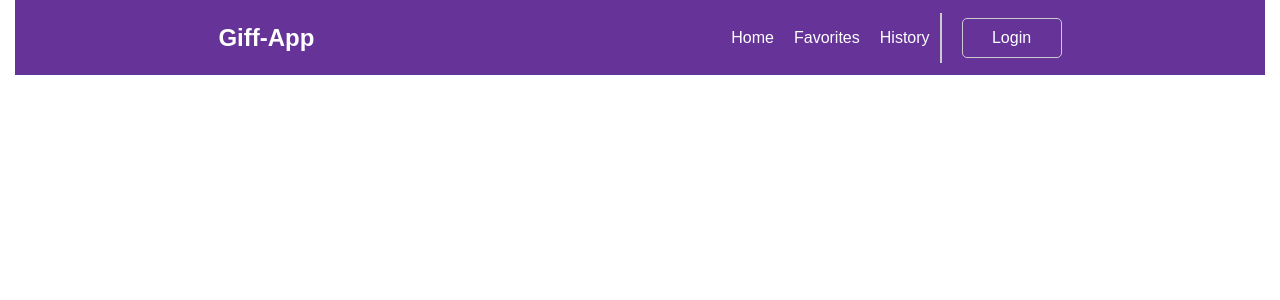
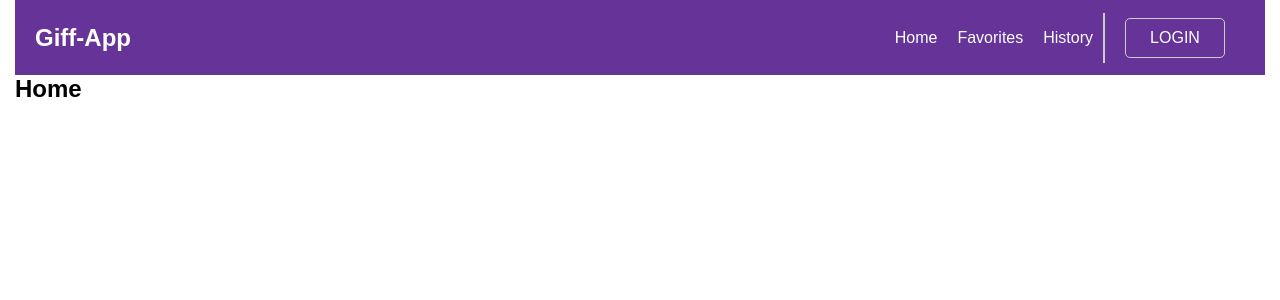
Before and after one commit to AlexChavezz/new-gif-app, a React (Vite) app: page / in a window 1280 px wide. Shown: the top 300 px of the page. Built offline with nearby package versions, Linux system fonts and the light colour scheme.

Commit message:
auth reducer working

```diff
--- a/src/components/auth/LoginForm.tsx
+++ b/src/components/auth/LoginForm.tsx
@@ -1,9 +1,10 @@
-import React from 'react'
-import { useForm } from '../../hooks/useForm';
-import { Form, SubmitButton, Input, Label } from '../form';
+import React, { useContext } from 'react'
+import { useForm } from '../../hooks/useForm'
+import { Form, SubmitButton, Input, Label } from '../form'
 import styles from '../../styles/authStyles.module.css'
 import userLogo from '../../assests/person_black_24dp.svg'
 import passwordLogo from '../../assests/lock_black_24dp.svg'
+import { Auth } from '../../context/authContext'
 
 interface LoginFormData {
     email: string,
@@ -16,21 +17,32 @@ export const LoginForm = () => {
         password: ''
     });
     const { email, password } = values;
+    const { dispatch, state } = useContext(Auth)
     const onSubmit = (e: React.FormEvent<HTMLFormElement>) => {
         e.preventDefault()
-        console.log(email)
-        console.log(password)
+        dispatch({
+            type: "login", payload: {
+                user: {
+                    userName: "jose",
+                    email,
+                    uid: "9847890463"
+                },
+                token: "8374895h43ui768594"
+            }
+        })
     }
+
     return (
         <Form
             onSubmit={(e) => onSubmit(e)}
         >
             <div className={styles.formGroup}>
                 <Input
+                    type="email"
                     name="email"
                     value={email}
                     onChange={handleChange}
-                    placeHolder="Name"
+                    placeHolder="Email"
                 />
                 <Label img={{
                     src: userLogo,
--- /dev/null
+++ b/src/components/home/Header.tsx
@@ -0,0 +1,33 @@
+import styles from '../../styles/homeStyles.module.css'
+import { Link } from "react-router-dom"
+
+export const Header = () => {
+    return (
+        <header className={styles.header}>
+            <div className={ styles.headerTitleContainer}>
+                <Link to="/" className={styles.headerTitle} >
+                    <h1>Giff-App</h1>
+                </Link>
+            </div>
+            <div className={ styles.headerNavUl}>
+                <ul className={styles.list}>
+                    <li className={styles.listItem}>
+                        <Link to="/" className={styles.listLink}>Home</Link>
+                    </li>
+                    <li className={styles.listItem}>
+                        <Link to="/favorites" className={styles.listLink}>Favorites</Link>
+                    </li>
+                    <li className={styles.listItem}>
+                        <Link to="/history" className={styles.listLink}>History</Link>
+                    </li>
+                    <li className={styles.listItemLine}></li>
+                    <Link to="/auth/login" className={styles.a}>
+                        <li className={styles.listItemAuth}>
+                            LOGIN
+                        </li>
+                    </Link>
+                </ul>
+            </div>
+        </header>
+    )
+}
--- /dev/null
+++ b/src/context/authContext.tsx
@@ -0,0 +1,5 @@
+import { createContext } from "react";
+import { AuthContext } from "../interfases/authContext.interfaces";
+
+
+export const Auth = createContext({} as AuthContext)
--- a/src/pages/HomeScreen.tsx
+++ b/src/pages/HomeScreen.tsx
@@ -1,33 +1,18 @@
-import { Link } from "react-router-dom"
+import { Route, Routes } from 'react-router-dom'
 import styles from '.././styles/homeStyles.module.css'
+import { Header } from '../components/home/Header'
 
 export const HomeScreen = () => {
     return (
-        <section className={styles.container} >
-            <header className={styles.header}>
-                <div>
-                    <Link to="/" className={styles.headerTitle} >
-                        <h1>Giff-App</h1>
-                    </Link>
-                </div>
-                <div>
-                    <ul className={styles.list}>
-                        <li className={styles.listItem}>
-                            <Link to="/" className={styles.listLink}>Home</Link>
-                        </li>
-                        <li className={styles.listItem}>
-                            <Link to="/" className={styles.listLink}>Favorites</Link>
-                        </li>
-                        <li className={styles.listItem}>
-                            <Link to="/" className={styles.listLink}>History</Link>
-                        </li>
-                        <li className={styles.listItemLine  }></li>
-                        <li className={styles.listItemAuth  }>
-                            <Link to="/auth/login" className={ styles.a }>Login</Link>
-                        </li>
-                    </ul>
-                </div>
-            </header>
-        </section>
+        <>
+            <section className={styles.container} >
+                <Header />
+                <Routes>
+                    <Route path="/" element={<h2>Home</h2>} />
+                    <Route path="/favorites" element={<h2>Favorite</h2>} />
+                    <Route path="/history" element={<h2>History</h2>} />
+                </Routes>
+            </section>
+        </>
     )
 }
--- /dev/null
+++ b/src/pages/index.ts
@@ -0,0 +1,2 @@
+export { AuthScreen } from "./AuthScreen"
+export { HomeScreen } from "./HomeScreen"
--- /dev/null
+++ b/src/reducers/authReducer.tsx
@@ -0,0 +1,18 @@
+import { authAction, authState } from "../interfases/authContext.interfaces";
+
+
+export const authReducer = (state: authState, action: authAction): authState => {
+    switch (action.type) {
+        case 'login':
+            return {
+                user: {
+                    userName: action.payload.user.userName,
+                    email: action.payload.user.email,
+                    uid: action.payload.user.uid
+                },
+                token: action.payload.token
+            }
+        default:
+            return state;
+    }
+}
--- a/src/router/AppRouter.tsx
+++ b/src/router/AppRouter.tsx
@@ -1,17 +1,59 @@
+import { useState, useReducer, createContext, useEffect } from 'react'
 import {
     BrowserRouter,
+    Navigate,
     Route,
     Routes
 } from 'react-router-dom'
-import { AuthScreen } from '../pages/AuthScreen'
-import { HomeScreen } from '../pages/HomeScreen'
+import { Auth } from '../context/authContext'
+import { authState } from '../interfases/authContext.interfaces'
+import { AuthScreen, HomeScreen } from '../pages'
+import { authReducer } from '../reducers/authReducer'
 
-export default () => (
-    <BrowserRouter>
-        <Routes>
-            <Route path="/" element={<HomeScreen />} />
-            <Route path="/auth/*" element={<AuthScreen />} />
-            <Route path="*" element={ <p>Not found</p> } />
-        </Routes>
-    </BrowserRouter>
-)
+
+const stateModel: authState = {
+    user: {
+        userName: '',
+        email: '',
+        uid: '',
+    },
+    token: '',
+}
+
+export default () => {
+    const [isAuthentificated, setIsAuthentificated] = useState(false)
+    const [state, dispatch] = useReducer(authReducer, stateModel)
+    console.log(state)
+    useEffect(() => {
+
+        // dispatch({
+        //     type: "login", payload: {
+        //         user: {
+        //             userName: "alexis",
+        //             email: "alexis@email.com",
+        //             uid: "61eb5080f3e46b3e43642452"
+        //         },
+        //         token: "eyJhbGciOiJIUzI1NiIsInR5cCI6IkpXVCJ9.eyJ1aWQiOiI2MWViNTA4MGYzZTQ2YjNlNDM2NDI0NTIiLCJpYXQiOjE2NDI4MTE1MjAsImV4cCI6MTY0MjgxODcyMH0.YL7UD_p7Cz5epIoqLT3LfXCBRKYbBQMyIn5zpkci4Bw"
+        //     }
+        // })
+    }, [])
+    return (
+        <Auth.Provider value={{
+            state,
+            dispatch
+        }}>
+            <BrowserRouter>
+                <Routes>
+                    <Route path="/*" element={<HomeScreen />} />
+                    <Route path="/auth/*" element={
+                        !isAuthentificated ?
+                            <AuthScreen />
+                            :
+                            <Navigate to="/" />
+                    } />
+                    <Route path="*" element={<p>Not found</p>} />
+                </Routes>
+            </BrowserRouter>
+        </Auth.Provider>
+    )
+}
--- a/src/styles/homeStyles.module.css
+++ b/src/styles/homeStyles.module.css
@@ -13,13 +13,21 @@
     color: #fff;
     display: flex;
     height: 75px;
-    justify-content: space-around;
+    justify-content: space-between;
+}
+.headerTitleContainer {
+    margin-left: 20px;
 }
 .headerTitle {
     color: #fff;
     text-decoration: none;
 }
+.headerNavUl {
+    margin-right: 20px;
+}
+
 .list {
+    margin-right: 20px;
     list-style: none;
     display: flex;
     align-items: center;
```
Also changed, not shown: src/interfases/authContext.interfaces.ts (added, +22 -0 lines).
